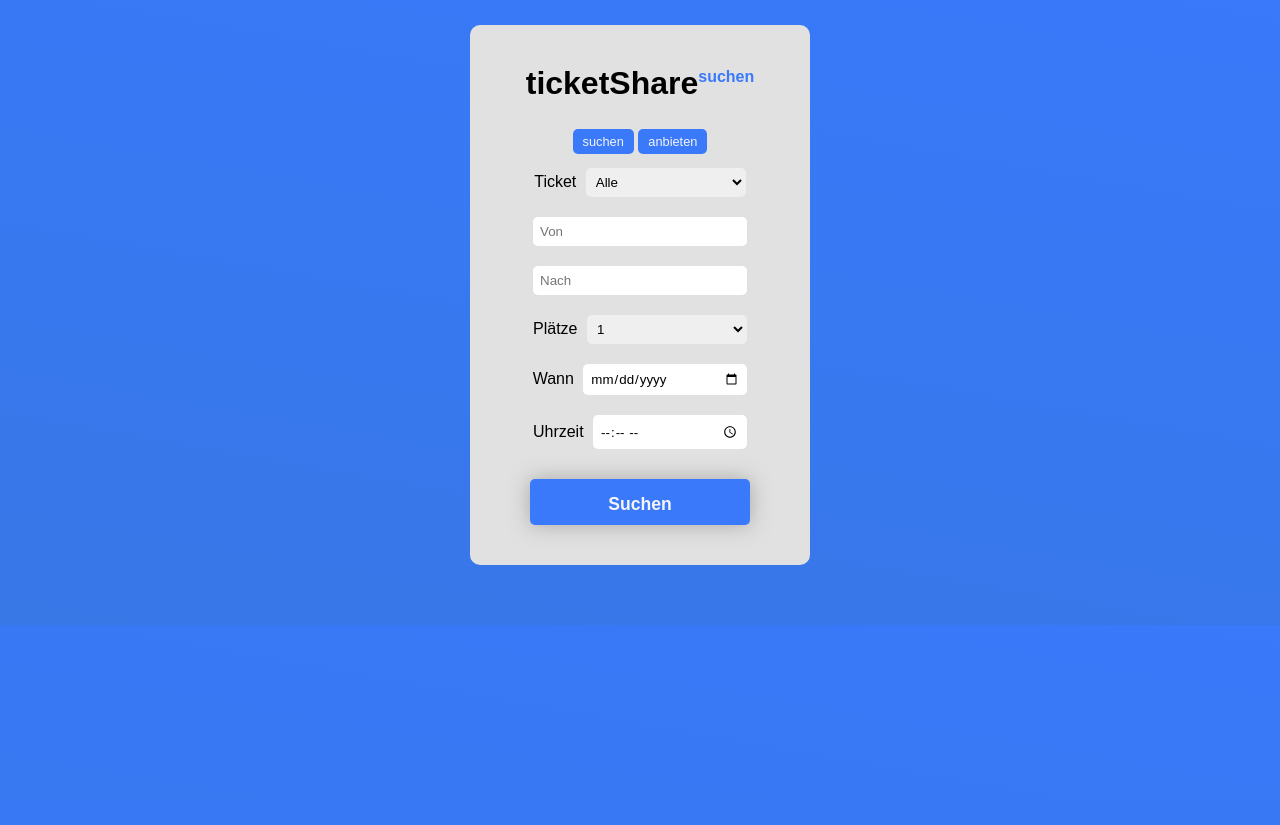
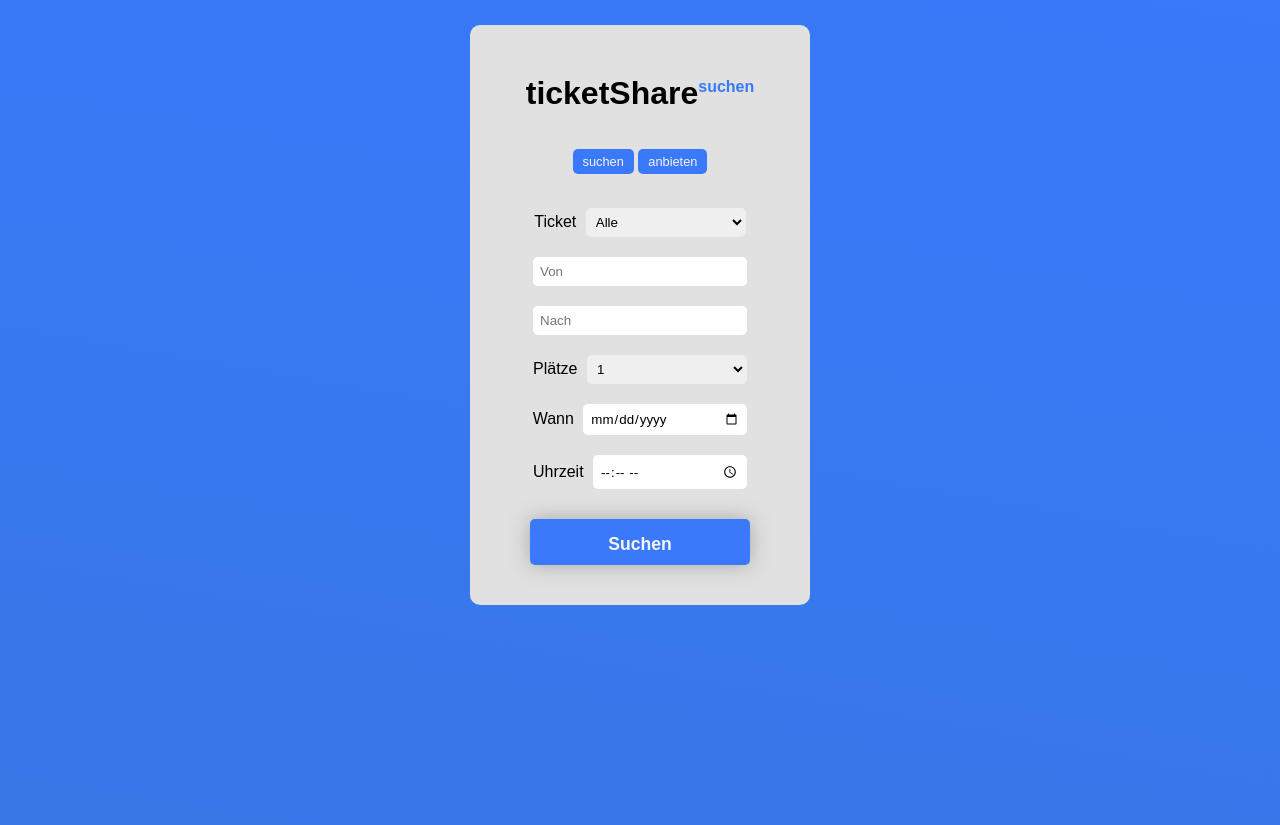
Before and after one commit to jeffersonferraz/ticketShare, a PHP site: page / in a window 1280 px wide. Before the commit the page ends 625 px from the top, so only its background shows below. Run offline with PHP 8.4, Linux system fonts and the light colour scheme.

Commit message:
Update style.css

```diff
--- a/css/style.css
+++ b/css/style.css
@@ -8,7 +8,7 @@
 
 body {
     background: linear-gradient(10deg, rgb(55, 119, 230), rgb(57, 121, 250));
-    height: 600px;
+    height: 800px;
 }
 
 .container {
@@ -21,12 +21,16 @@ body {
 }
 
 h1 {
-    margin: 30px 0px;
+    margin: 40px 0px;
 }
 
 sup {
     font-size: 0.5em;
     color: rgb(57, 121, 250);
+}
+
+nav {
+    margin: 20px 0px;
 }
 
 a {
```
